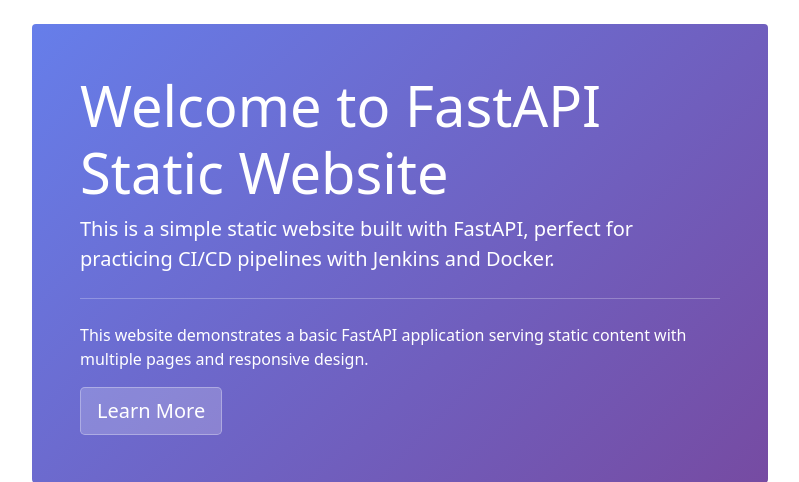
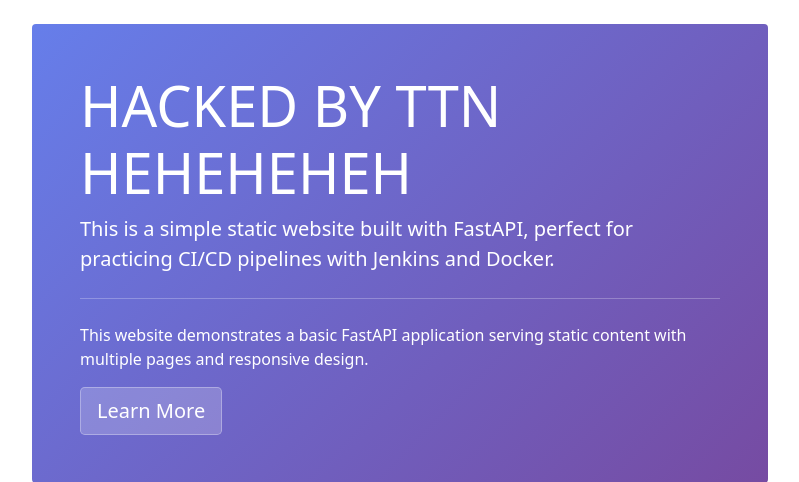
Before and after one commit to TTN-ATTN/ProjectQuanTriMang, a FastAPI app: page / in a window 1280 px wide. Shown: the part 56-538 px from the top of the page, without its empty margins (240-1039 px from the left). Run offline with FastAPI, Linux system fonts and the light colour scheme.

Commit message:
test changes for pipeline

```diff
--- a/templates/index.html
+++ b/templates/index.html
@@ -6,7 +6,7 @@
 <div class="row">
     <div class="col-lg-8 mx-auto">
         <div class="jumbotron bg-light p-5 rounded">
-            <h1 class="display-4">Welcome to FastAPI Static Website</h1>
+            <h1 class="display-4">HACKED BY TTN HEHEHEHEH</h1>
             <p class="lead">This is a simple static website built with FastAPI, perfect for practicing CI/CD pipelines with Jenkins and Docker.</p>
             <hr class="my-4">
             <p>This website demonstrates a basic FastAPI application serving static content with multiple pages and responsive design.</p>
```
